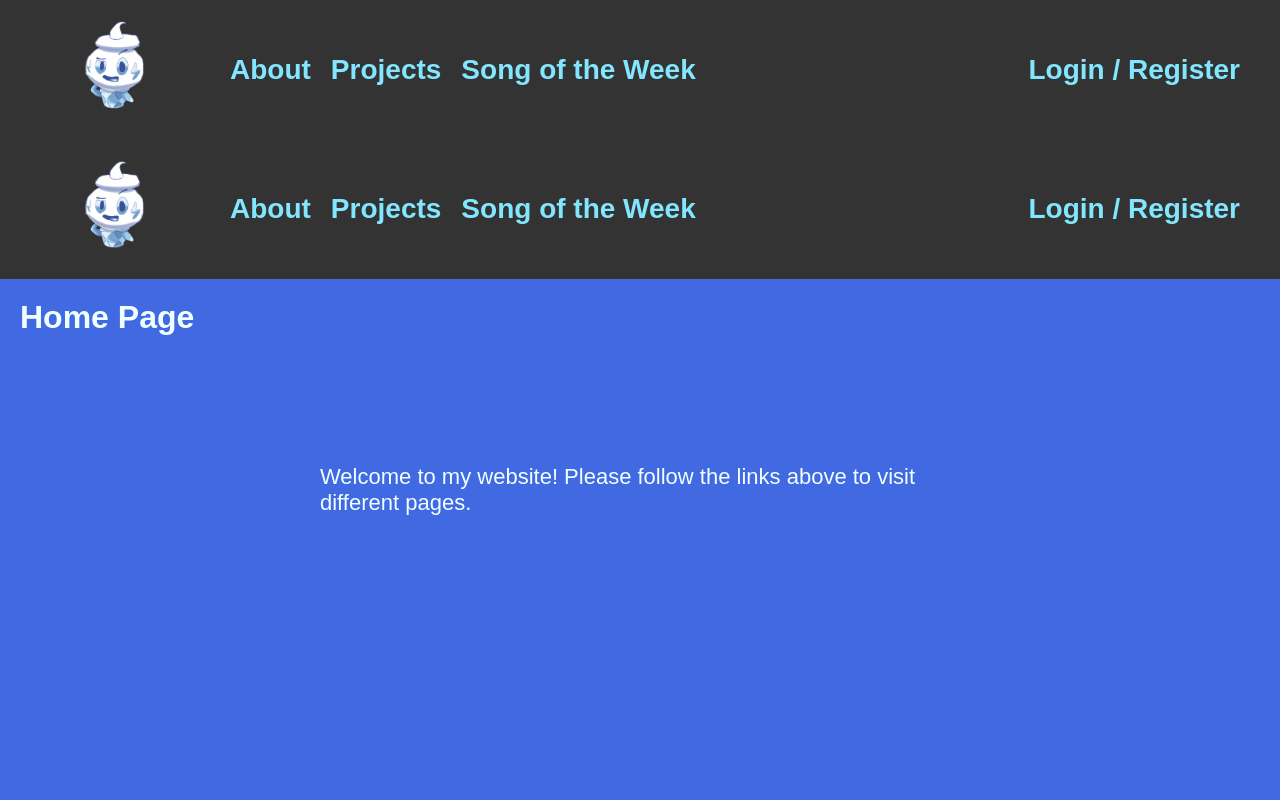
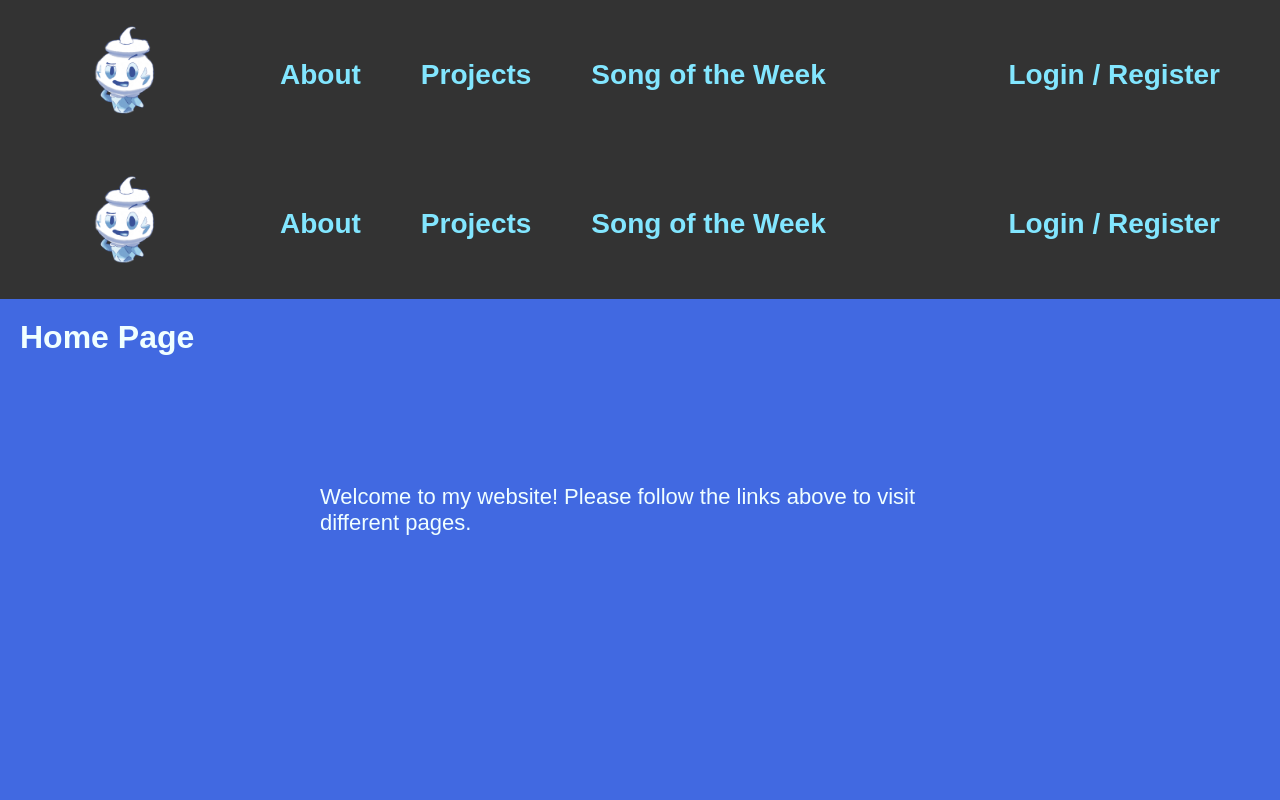
Before and after one commit to FreezShocka/PersonalWebpage_project, a React (Create React App) app in the folder client/: page / in a window 1280 px wide. Shown: the top 800 px of the page. Built offline with nearby package versions, Linux system fonts and the light colour scheme.

Commit message:
visual changes

```diff
--- a/client/src/App.js
+++ b/client/src/App.js
@@ -16,7 +16,7 @@ function App() {
           <Route path={paths.home} element={<Home />} />
           <Route path={paths.about} element={<About />} />
           <Route path={paths.song} element={<Song />} />
-         <Route path={paths.projects} element={<Projects />} />
+          <Route path={paths.projects} element={<Projects />} />
           <Route path={paths.login} element={<Login />} />
        </Routes>
       </Layout>
--- a/client/src/components/Layout.css
+++ b/client/src/components/Layout.css
@@ -20,6 +20,7 @@
     align-items: center;
     font-weight: 600;
     font-size: 28px;
+    font-family: 'AniMe Matrix - MB_EN', sans-serif;
   }
 
   img {
@@ -31,7 +32,15 @@
   header a {
     color: #82e6ff;
     text-decoration: none;
-    margin-right: 20px;
+    margin-right: 40px;
+    padding: 5px 10px;
+    border-radius: 15px;
+    transition: background-color 0.3s, color 0.3s;
+  }
+
+  header a:not(:first-child):hover {
+    background-color: white;
+    color: #333;
   }
 
   /* Style for the right-side link (Login/Register) */
--- a/client/src/components/Layout.js
+++ b/client/src/components/Layout.js
@@ -5,9 +5,7 @@ import './Layout.css';
 const Layout = ({ children }) => {
   return (
     <div className="layout-container">
-      {/* Your hotbar goes here */}
       <header>
-        {/* Hotbar content */}
         <Link to="/">
           <img
           src="../Vanillite_pfp.png"
```
